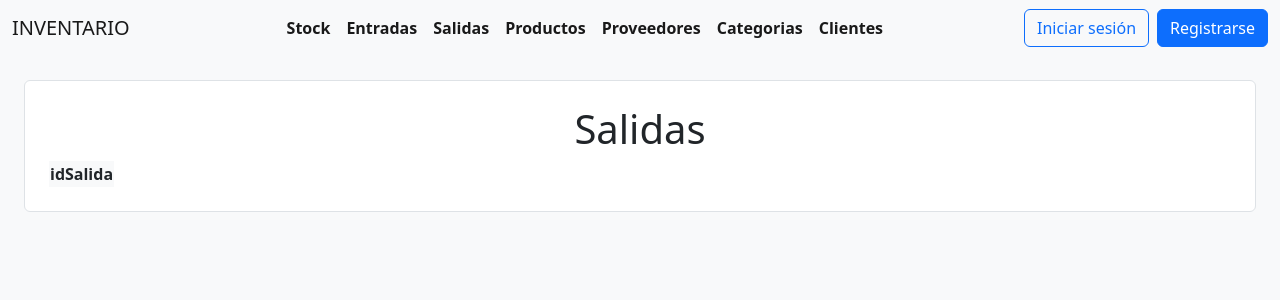
After one commit to Dfespinal7/software_intentario_sena, a Django app: page /listar_salida in a window 1280 px wide. The commit adds this page. Shown: the top 300 px of the page. Run offline with Django 5.2, Linux system fonts and the light colour scheme; lists and menus that the app fills with data are empty.

Commit message:
se mod la base de datos y sus relaciones

```diff
--- a/software_inventario/inventario/models.py
+++ b/software_inventario/inventario/models.py
@@ -24,7 +24,7 @@ class Proveedores(models.Model):
         return f"{self.nombre}"
 
 class Productos(models.Model):
-    idProducto=models.BigAutoField(primary_key=True,blank=True)
+    idProducto=models.CharField(primary_key=True,blank=True,max_length=150)
     idCategoria=models.ForeignKey(Categorias,on_delete=models.CASCADE)
     nombreProducto=models.CharField(max_length=150)
     unidadMedida=models.CharField(max_length=150)
@@ -58,7 +58,7 @@ class Salidas(models.Model):
         return f"{self.cantidadSalida}"
 
 class StockInventarios(models.Model):
-    idStockInventadrio=models.BigAutoField(primary_key=True,blank=True)
+    idStockInventario=models.BigAutoField(primary_key=True,blank=True)
     nombreCategoria=models.CharField(max_length=150) #viene del producto
     idProducto=models.ForeignKey(Productos,on_delete=models.CASCADE) #va el nombre del producto
     unidadMedida=models.CharField(max_length=150) #va el nombre del producto
--- a/software_inventario/inventario/templates/inventario/base.html
+++ b/software_inventario/inventario/templates/inventario/base.html
@@ -27,7 +27,7 @@
                     <a class="nav-link active fw-bold" aria-current="page" href="{% url 'listar_entrada' %}">Entradas</a>
                   </li>
                   <li class="nav-item">
-                    <a class="nav-link active fw-bold" aria-current="page" href="#">Salidas</a>
+                    <a class="nav-link active fw-bold" aria-current="page" href="{% url 'listar_salida' %}">Salidas</a>
                   </li>
                   <li class="nav-item">
                     <a class="nav-link active fw-bold" aria-current="page" href="{% url 'listar_producto' %}">Productos</a>
--- a/software_inventario/inventario/templates/inventario/producto/form_productos.html
+++ b/software_inventario/inventario/templates/inventario/producto/form_productos.html
@@ -20,7 +20,10 @@
                     <div id="collapseOne" class="accordion-collapse collapse show" aria-labelledby="headingOne" data-bs-parent="#accordionExample">
                         <div class="accordion-body">
                             <div class="mb-3">
-                                <input type="hidden" name="idProducto" value="{{idProducto}}">
+                                <label for="input2" class="form-label">Codigo del Producto</label>
+                                <input type="text" class="form-control" id="input2" name="idProducto" placeholder="Ingresa codigo del Producto" value="{{idProducto}}">
+                            </div>
+                            <div class="mb-3">
                                 <input type="hidden" name="idStock" value="{{idStockInventadrio}}">
                                 <label for="input1" class="form-label">Categoria</label>
                                 <select name="idCategoria" id="" class="form-control">
--- a/software_inventario/inventario/templates/inventario/producto/listar_producto.html
+++ b/software_inventario/inventario/templates/inventario/producto/listar_producto.html
@@ -11,7 +11,7 @@
     <table class="table table-bordered">
         <thead class="bg-light">
             <tr>
-                <th>Id</th>
+                <th>Codigo</th>
                 <th>Categoria</th>
                 <th>Nombre</th>
                 <th>Unidad de medida</th>
--- /dev/null
+++ b/software_inventario/inventario/templates/inventario/salida/listar_salidas.html
@@ -0,0 +1,15 @@
+{% extends 'inventario/base.html' %}
+{% load static %}
+{% block titul %}Inicio{% endblock %}
+{% block container %}
+<div class="bg-white p-4 m-4 border rounded">
+    <h1 class="text-center">Salidas</h1>
+    <table>
+        <thead class="bg-light">
+            <tr>
+                <th>idSalida</th>
+            </tr>
+        </thead>
+    </table>
+</div>
+{% endblock %}
--- a/software_inventario/inventario/urls.py
+++ b/software_inventario/inventario/urls.py
@@ -7,4 +7,5 @@ urlpatterns = [
     path('listar_producto', listar_producto,name="listar_producto"),
     path('form_guardar', form_guardar,name="form_guardar"),
     path('guardar_datos', guardar_datos,name="guardar_datos"),
+    path('listar_salida',listar_salida,name="listar_salida"),
 ]
--- a/software_inventario/inventario/views.py
+++ b/software_inventario/inventario/views.py
@@ -65,7 +65,7 @@ def guardar_datos(request):
         valorinv=request.POST.get("valorinv")
 
 
-        q=Productos(idCategoria=idCategoria,nombreProducto=nombre,unidadMedida=unidadMedi,stock=stock)
+        q=Productos(idProducto=idProducto,idCategoria=idCategoria,nombreProducto=nombre,unidadMedida=unidadMedi,stock=stock)
         q.save()
         messages.success(request, "Producto creado correctamente")
 
@@ -85,3 +85,9 @@ def guardar_datos(request):
         messages.success(request, "Stock Creado Correctamente")
 
         return HttpResponseRedirect(reverse('listar_producto',args=()))
+
+
+def listar_salida(request):
+        k=Salidas.objects.all()
+        context={"data":k}
+        return render(request,'inventario/salida/listar_salidas.html',context)
```
Also changed, not shown: software_inventario/db.sqlite3, software_inventario/inventario/migrations/0005_rename_idstockinventadrio_stockinventarios_idstockinventario_and_more.py (added).
